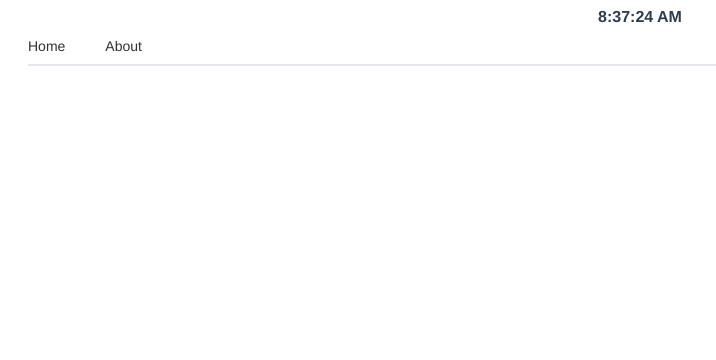
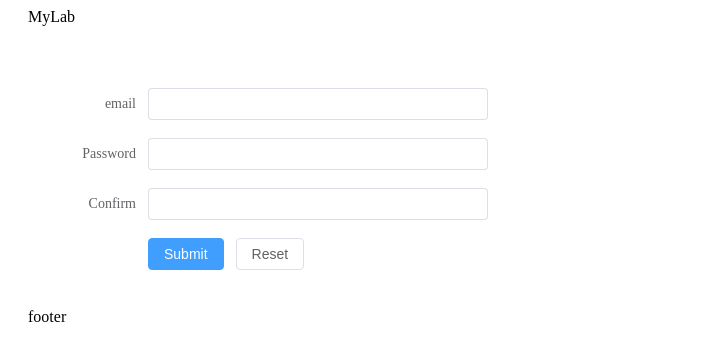
Before and after one commit to gwonmin/Vue3_TypeScript, a Vue app: page /signin in a window 1280 px wide. Shown: the top 360 px of the page, without its empty margins (0-716 px from the left). Built offline with nearby package versions, Linux system fonts and the light colour scheme.

Commit message:
fix: 로그인, 회원가입 페이지 작업중

```diff
--- a/src/App.vue
+++ b/src/App.vue
@@ -1,46 +1,14 @@
 <template>
   <HeaderMainFooterLayout>
-    <template v-slot:header>
-      <RealTimeClork />
-      <BasicTab :tapOption="tapOption">
-        <template v-slot:Home><HomeView /></template>
-        <template v-slot:About><AboutView /></template>
-      </BasicTab>
+    <template v-slot:header>MyLab</template>
+    <template v-slot:main>
+      <router-view></router-view>
     </template>
-    <template v-slot:main></template>
-    <template v-slot:footer></template>
+    <template v-slot:footer>footer</template>
   </HeaderMainFooterLayout>
   <el-backtop :right="100" :bottom="100" />
 </template>
 
 <script setup lang="ts">
-import HeaderMainFooterLayout from '@/components/HeaderMainFooterLayout.vue';
-import BasicTab from '@/components/BasicTab.vue';
-import RealTimeClork from '@/components/RealTimeClork.vue';
-import HomeView from './views/HomeView.vue';
-import AboutView from './views/AboutView.vue';
-
-const tapOption = ['Home', 'About'];
+import HeaderMainFooterLayout from './components/HeaderMainFooterLayout.vue';
 </script>
-<style lang="scss">
-#app {
-  font-family: Avenir, Helvetica, Arial, sans-serif;
-  -webkit-font-smoothing: antialiased;
-  -moz-osx-font-smoothing: grayscale;
-  text-align: center;
-  color: #2c3e50;
-}
-
-nav {
-  padding: 30px;
-
-  a {
-    font-weight: bold;
-    color: #2c3e50;
-
-    &.router-link-exact-active {
-      color: #42b983;
-    }
-  }
-}
-</style>
--- /dev/null
+++ b/src/components/LoginForm.vue
@@ -0,0 +1,42 @@
+<template>
+  <el-form
+    ref="loginForm"
+    label-position="left"
+    label-width="100px"
+    :model="userInfo"
+    style="max-width: 460px"
+  >
+    <el-form-item label="Id">
+      <el-input v-model="userInfo.id" />
+    </el-form-item>
+    <el-form-item label="Password">
+      <el-input v-model="userInfo.password" />
+    </el-form-item>
+  </el-form>
+  <el-button @click="onClickLoginButon">Login</el-button>
+</template>
+
+<script setup lang="ts">
+import { defineProps, defineEmits, withDefaults, reactive } from 'vue';
+import { RouterLink } from 'vue-router';
+
+interface Props {
+  id: string;
+  password: string;
+}
+
+const props = withDefaults(defineProps<Props>(), {
+  id: '',
+  password: '',
+});
+
+const userInfo = reactive({ id: props.id, password: props.password });
+
+const emit = defineEmits<{
+  (e: 'loginFormChange', value: object): void;
+}>();
+
+const onClickLoginButon = () => {
+  emit('loginFormChange', userInfo);
+};
+</script>
--- /dev/null
+++ b/src/components/SignInForm.vue
@@ -0,0 +1,100 @@
+<template>
+  <el-form
+    ref="signInForm"
+    :model="ruleForm"
+    status-icon
+    :rules="rules"
+    label-width="120px"
+    style="max-width: 460px"
+  >
+    <el-form-item label="email" prop="email">
+      <el-input v-model="ruleForm.pass" />
+    </el-form-item>
+    <el-form-item label="Password" prop="password">
+      <el-input v-model="ruleForm.pass" type="password" />
+    </el-form-item>
+    <el-form-item label="Confirm" prop="checkPass">
+      <el-input v-model="ruleForm.checkPass" type="password" />
+    </el-form-item>
+    <el-form-item>
+      <el-button type="primary" @click="submitForm(ruleFormRef)"
+        >Submit</el-button
+      >
+      <el-button @click="resetForm(ruleFormRef)">Reset</el-button>
+    </el-form-item>
+  </el-form>
+</template>
+
+<script lang="ts" setup>
+import { reactive, ref } from 'vue';
+import type { FormInstance, FormRules } from 'element-plus';
+
+const ruleFormRef = ref<FormInstance>();
+
+const checkAge = (rule: any, value: any, callback: any) => {
+  if (!value) {
+    return callback(new Error('Please input the age'));
+  }
+  setTimeout(() => {
+    if (!Number.isInteger(value)) {
+      callback(new Error('Please input digits'));
+    } else {
+      if (value < 18) {
+        callback(new Error('Age must be greater than 18'));
+      } else {
+        callback();
+      }
+    }
+  }, 1000);
+};
+
+const validatePass = (rule: any, value: any, callback: any) => {
+  if (value === '') {
+    callback(new Error('Please input the password'));
+  } else {
+    if (ruleForm.checkPass !== '') {
+      if (!ruleFormRef.value) return;
+      ruleFormRef.value.validateField('checkPass', () => null);
+    }
+    callback();
+  }
+};
+const validatePass2 = (rule: any, value: any, callback: any) => {
+  if (value === '') {
+    callback(new Error('Please input the password again'));
+  } else if (value !== ruleForm.pass) {
+    callback(new Error("Two inputs don't match!"));
+  } else {
+    callback();
+  }
+};
+
+const ruleForm = reactive({
+  pass: '',
+  checkPass: '',
+  age: '',
+});
+
+const rules = reactive<FormRules>({
+  pass: [{ validator: validatePass, trigger: 'blur' }],
+  checkPass: [{ validator: validatePass2, trigger: 'blur' }],
+  age: [{ validator: checkAge, trigger: 'blur' }],
+});
+
+const submitForm = (formEl: FormInstance | undefined) => {
+  if (!formEl) return;
+  formEl.validate((valid) => {
+    if (valid) {
+      console.log('submit!');
+    } else {
+      console.log('error submit!');
+      return false;
+    }
+  });
+};
+
+const resetForm = (formEl: FormInstance | undefined) => {
+  if (!formEl) return;
+  formEl.resetFields();
+};
+</script>
--- a/src/router/index.ts
+++ b/src/router/index.ts
@@ -1,5 +1,7 @@
 import { createRouter, createWebHistory, RouteRecordRaw } from 'vue-router';
 import HomeView from '../views/HomeView.vue';
+import AboutView from '../views/AboutView.vue';
+import SignInView from '../views/SignInView.vue';
 
 const routes: Array<RouteRecordRaw> = [
   {
@@ -8,13 +10,17 @@ const routes: Array<RouteRecordRaw> = [
     component: HomeView,
   },
   {
+    path: '/signin',
+    name: 'signin',
+    component: SignInView,
+  },
+  {
     path: '/about',
     name: 'about',
     // route level code-splitting
     // this generates a separate chunk (about.[hash].js) for this route
     // which is lazy-loaded when the route is visited.
-    component: () =>
-      import(/* webpackChunkName: "about" */ '../views/AboutView.vue'),
+    component: AboutView,
   },
 ];
 
--- a/src/views/AboutView.vue
+++ b/src/views/AboutView.vue
@@ -1,5 +1,6 @@
 <template>
-  <div class="about">
-    <h1>This is an about page</h1>
-  </div>
+  <RealTimeClork />
 </template>
+<script setup lang="ts">
+import RealTimeClork from '@/components/utils/RealTimeClork.vue';
+</script>
--- a/src/views/HomeView.vue
+++ b/src/views/HomeView.vue
@@ -1,33 +1,33 @@
 <template>
-  <div class="home">
-    <img alt="Vue logo" src="../assets/logo.png" />
-    <MainTitle @change="onChange" />
-    {{ dataFromMainTitle.content }}
-    <h2>Today</h2>
-    <h3>{{ getToday }}</h3>
-    <h2>Computed RealTime(reset when you refresh)</h2>
-    <h3>{{ getComputedRealTime }}</h3>
-  </div>
+  <LoginForm
+    :id="userInfo.id"
+    :password="userInfo.password"
+    @loginFormChange="loginForm"
+  />
+  <el-button @click="onClickSignInButton">Sign In</el-button>
+  <el-button @click="onClickLookAroundButton">Look around</el-button>
 </template>
 
 <script setup lang="ts">
-import { ref, reactive, computed } from 'vue';
-import MainTitle from '@/components/MainTitle.vue'; // @ is an alias to /src
-import dayjs from 'dayjs';
+import router from '@/router';
+import { reactive } from 'vue';
+import LoginForm from '../components/LoginForm.vue';
 
-const today = new Date();
-const getToday = ref<Date | string>(dayjs(today).format('YYYY-MM-DD'));
+interface UserInfo {
+  id: string;
+  password: string;
+}
+const userInfo: UserInfo = reactive({ id: '', password: '' });
 
-const getComputedRealTime = computed<Date>(() => {
-  return new Date();
-});
+const loginForm = (userInfo: object) => {
+  // 로그인 로직 들어갈 자리
+  console.log(userInfo);
+};
 
-interface DataFromMainTitle {
-  content: string;
-}
-const dataFromMainTitle: DataFromMainTitle = reactive({ content: '' });
-
-function onChange(data: string) {
-  dataFromMainTitle.content = data;
-}
+const onClickLookAroundButton = () => {
+  router.push({ path: '/about' });
+};
+const onClickSignInButton = () => {
+  router.push({ path: '/signin' });
+};
 </script>
--- /dev/null
+++ b/src/views/SignInView.vue
@@ -0,0 +1,8 @@
+<template>
+  <SignInForm />
+</template>
+
+<script lang="ts" setup>
+import { reactive, ref } from 'vue';
+import SignInForm from '@/components/SignInForm.vue';
+</script>
```
Also changed, not shown: src/components/utils/RealTimeClork.vue (renamed from src/components/RealTimeClork.vue).
